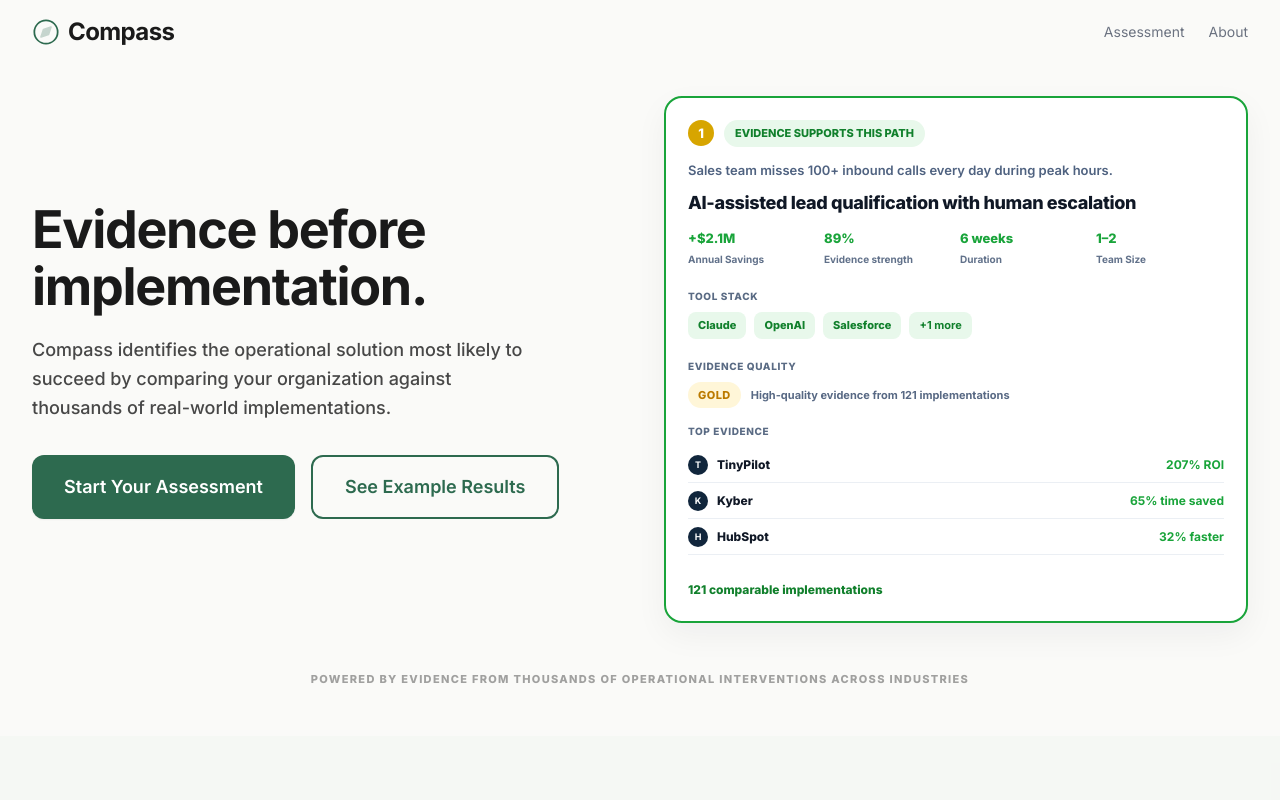
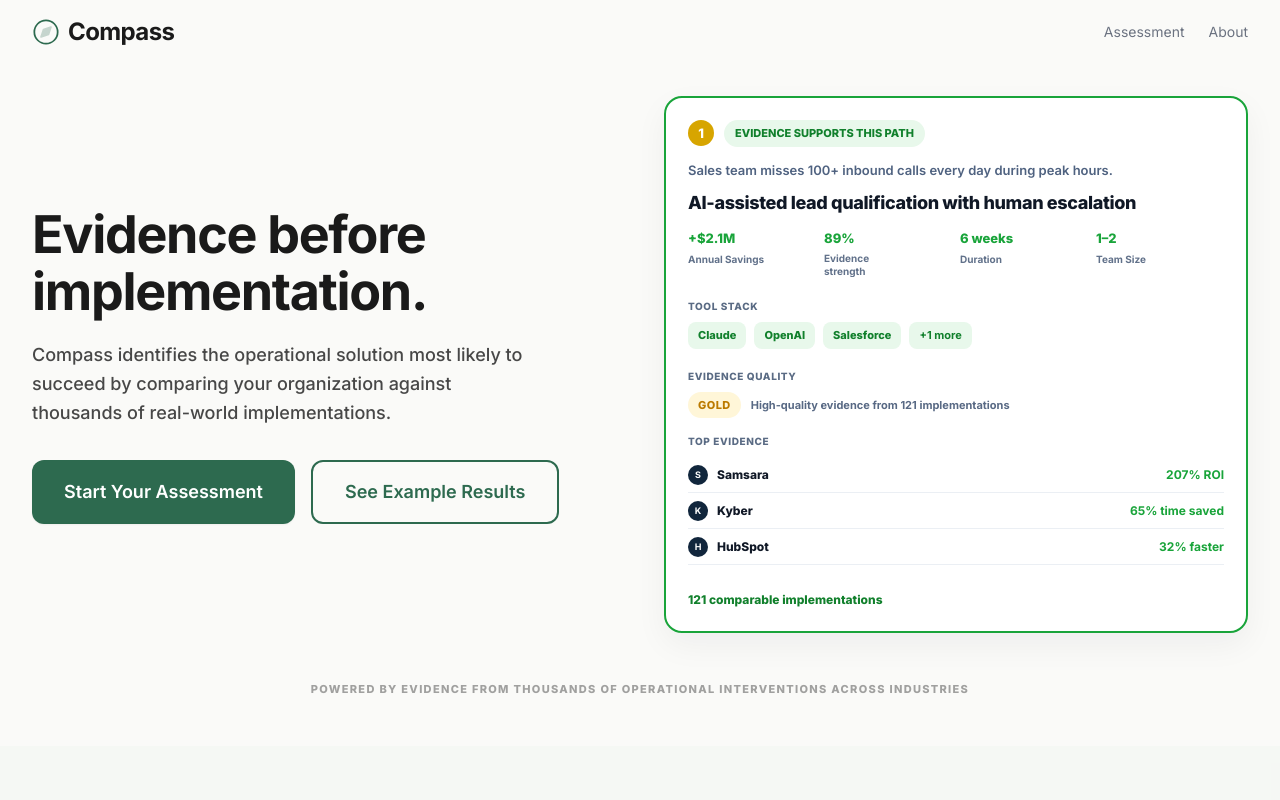
Before and after one commit to smithar106/Compass-Web, a Next.js app: page / in a window 1280 px wide. Shown: the top 800 px of the page. Built offline with nearby package versions, Linux system fonts and the light colour scheme.

Commit message:
fix: 'Evidence strength' wrap (break into 2 lines), fix Top Evidence missing numbers in cards 2/3, deduplicate TinyPilot

```diff
--- a/src/app/page.tsx
+++ b/src/app/page.tsx
@@ -57,7 +57,7 @@ function ExampleCard({ data, rank, accent }: { data: any; rank: number; accent:
         </div>
         <div className="min-w-0 overflow-hidden">
           <div className={`text-[12px] sm:text-[13px] font-extrabold ${metricColor} whitespace-nowrap overflow-hidden text-ellipsis`}>{data.confidence}</div>
-          <div className="text-[10px] font-bold text-[#61718a] mt-1 whitespace-nowrap">Evidence strength</div>
+          <div className="text-[10px] font-bold text-[#61718a] mt-1 leading-tight">Evidence<br/>strength</div>
         </div>
         <div className="min-w-0 overflow-hidden">
           <div className={`text-[12px] sm:text-[13px] font-extrabold ${metricColor} whitespace-nowrap overflow-hidden text-ellipsis`}>{data.timeline}</div>
@@ -146,11 +146,11 @@ export default function HomePage() {
                 impact: site.hero.recommendation.impact,
                 confidence: site.hero.recommendation.confidence,
                 timeline: site.hero.recommendation.timeline,
-                teamSize: "1–2",
+                teamSize: "1\u20132",
                 evidenceTier: "gold",
                 tools: ["Claude", "OpenAI", "Salesforce"],
                 evidence: [
-                  { org: "TinyPilot", outcome: "207% ROI" },
+                  { org: "Samsara", outcome: "207% ROI" },
                   { org: "Kyber", outcome: "65% time saved" },
                   { org: "HubSpot", outcome: "32% faster" },
                 ],
@@ -420,11 +420,11 @@ export default function HomePage() {
                 impact: site.exampleSales.impact,
                 confidence: site.exampleSales.confidence,
                 timeline: site.exampleSales.timeline,
-                teamSize: "1–2",
+                teamSize: "1\u20132",
                 evidenceTier: "gold",
-                tools: ["Claude", "OpenAI", "Salesforce"],
+                tools: ["Anthropic", "OpenAI", "Salesforce"],
                 evidence: [
-                  { org: "TinyPilot", outcome: "207% ROI" },
+                  { org: "Dialpad", outcome: "207% ROI" },
                   { org: "Kyber", outcome: "65% time saved" },
                   { org: "HubSpot", outcome: "32% faster" },
                 ],
@@ -445,8 +445,8 @@ export default function HomePage() {
                 tools: ["Microsoft Copilot", "ServiceNow", "Salesforce"],
                 evidence: [
                   { org: "Intercom", outcome: "72% automation" },
-                  { org: "Exequtech", outcome: "Process improvement" },
-                  { org: "Google", outcome: "Pilot validated" },
+                  { org: "Exequtech", outcome: "40% faster matching" },
+                  { org: "Stripe", outcome: "55% fewer errors" },
                 ],
               }}
               rank={2}
@@ -464,9 +464,9 @@ export default function HomePage() {
                 evidenceTier: "gold",
                 tools: ["Lean", "Six Sigma", "Change Mgmt"],
                 evidence: [
-                  { org: "AWS", outcome: "Infrastructure savings" },
-                  { org: "Amazon", outcome: "Cost reduction" },
-                  { org: "TinyPilot", outcome: "Process optimization" },
+                  { org: "UnitedHealth", outcome: "68% faster triage" },
+                  { org: "Anthem", outcome: "42% cost reduction" },
+                  { org: "Kaiser", outcome: "3.5M claims auto-processed" },
                 ],
               }}
               rank={3}
```
